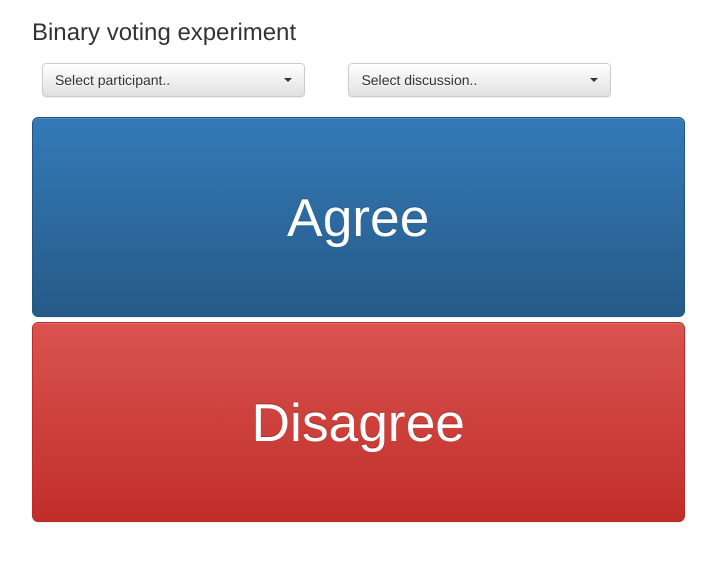
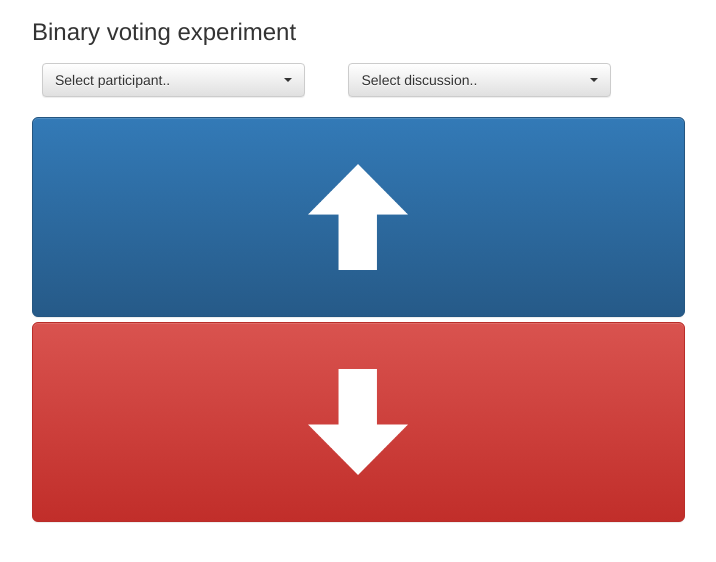
Before and after one commit to hmartiro/voting-cfp, a Django app: page / in a window 1280 px wide. Shown: the part 51-613 px from the top of the page, without its empty margins (38-754 px from the left). Run offline with Django 3.2, Linux system fonts and the light colour scheme; data that the repository does not hold is empty; some libraries are stand-ins or nearby versions.

Commit message:
agree/disagree to arrows

```diff
--- a/voting_project/static/home.css
+++ b/voting_project/static/home.css
@@ -10,6 +10,9 @@ body {
 	font-size: 40pt;
 }
 
+.vote-buttons button img {
+    width: 100px;
+}
 .selects .bootstrap-select {
 	margin-top: 8px;
 	margin-left: 10px;
--- a/voting_project/templates/home.html
+++ b/voting_project/templates/home.html
@@ -20,8 +20,8 @@
 </div>
 <div class="row">
 <div class="vote-buttons col-xs-12 col-md-8 col-lg-7">
-  <button type="button" class="btn btn-primary btn-lg btn-block" id="btn-up">Agree</button>
-  <button type="button" class="btn btn-danger btn-lg btn-block" id="btn-down">Disagree</button>
+  <button type="button" class="btn btn-primary btn-lg btn-block" id="btn-up"><img src="/static/up_arrow.png" alt="Up"></img></button>
+  <button type="button" class="btn btn-danger btn-lg btn-block" id="btn-down"><img src="/static/down_arrow.png" alt="Down"></img></button>
 </div>
 </div>
 {% endblock %}
```
Also changed, not shown: voting_project/static/down_arrow.png (added), voting_project/static/up_arrow.png (added).
